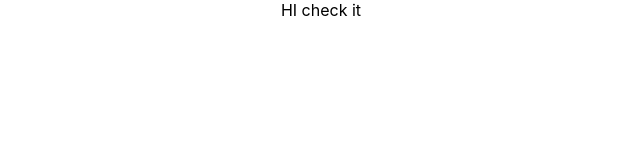
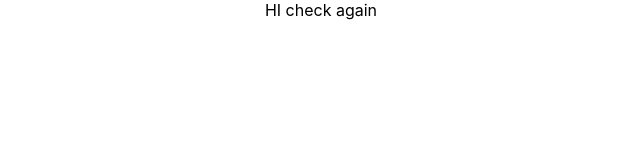
Before and after one commit to madiha-dev/wings, a React (Create React App) app: page / in a window 1280 px wide. Shown: the top 160 px of the page, without its empty margins (319-959 px from the left). Built offline with nearby package versions, Linux system fonts and the light colour scheme.

Commit message:
Update App.js

```diff
--- a/src/App.js
+++ b/src/App.js
@@ -5,7 +5,7 @@ import './App.css';
 function App() {
   return (
     <div className="App">
-        HI check it
+        HI check again
     </div>
   );
 }
```
